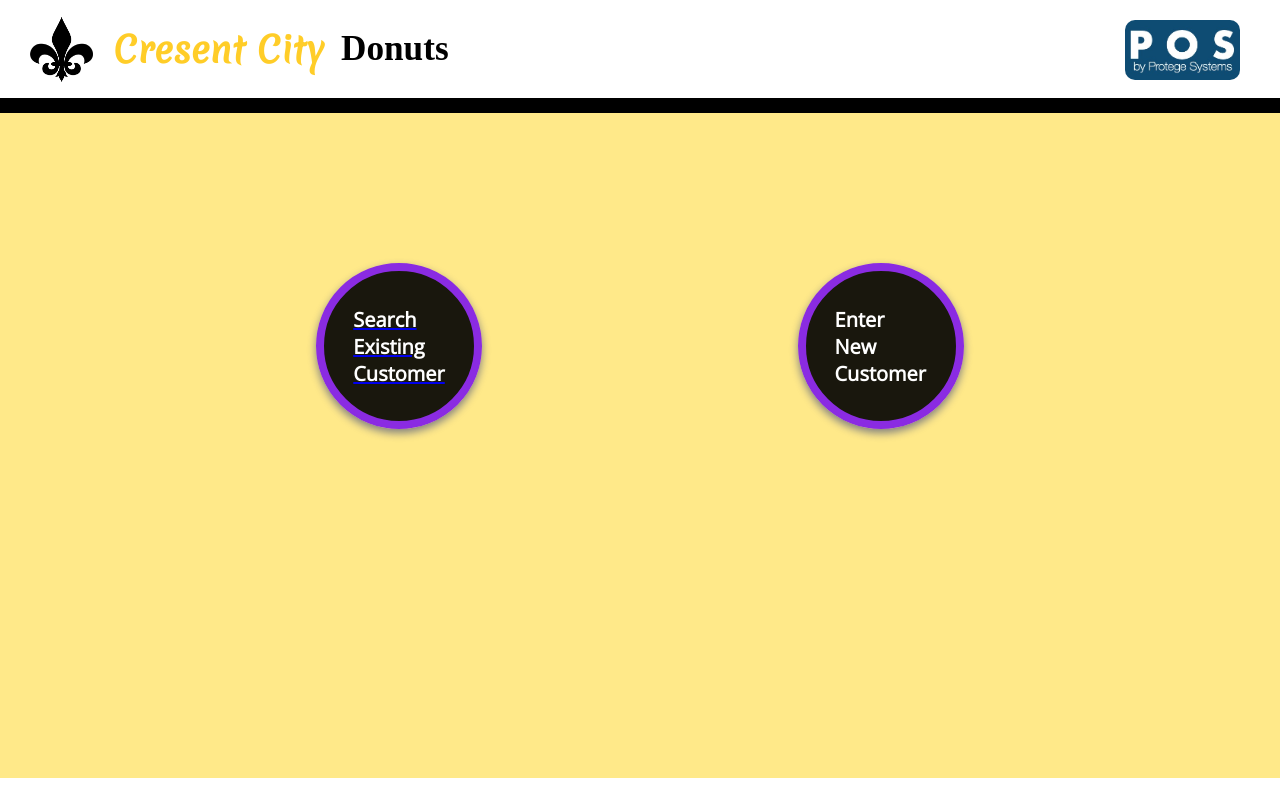
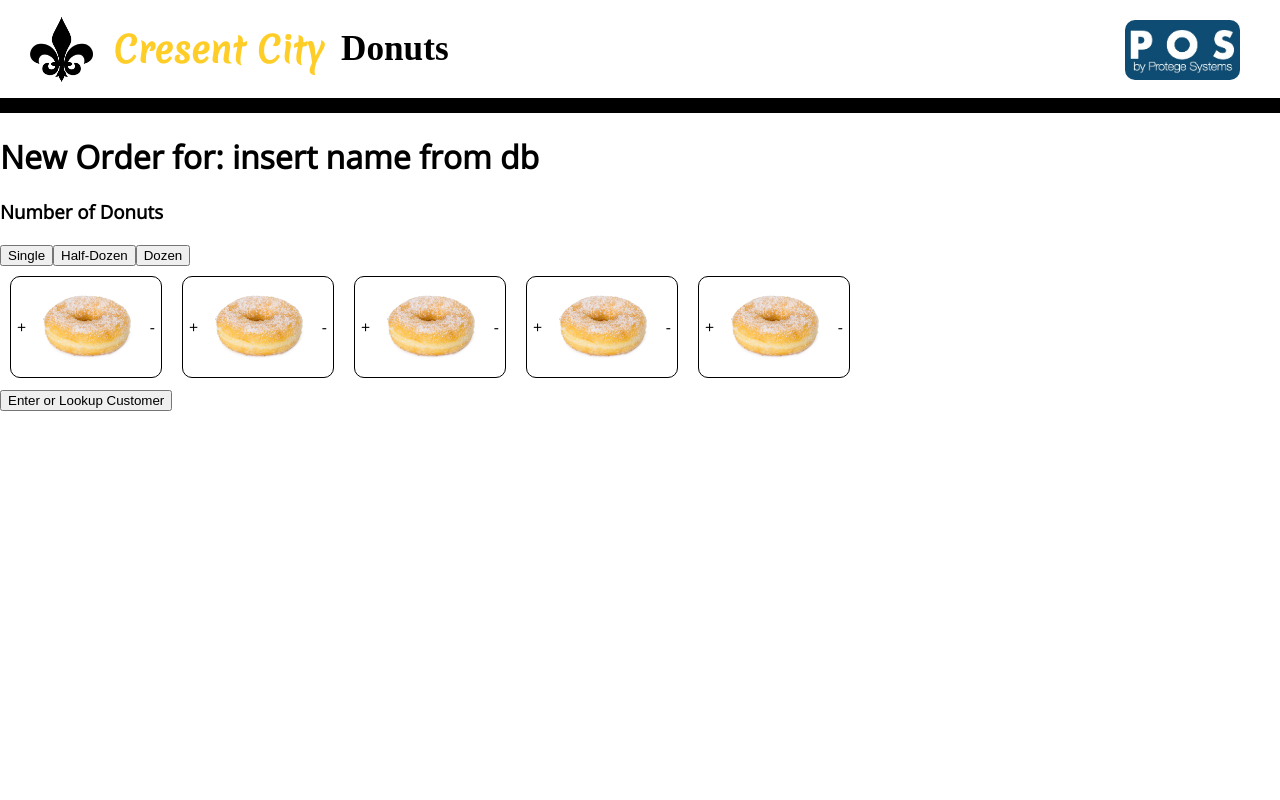
Before and after one commit to wheresronald0/Crescent_City_Donuts, a React (Create React App) app in the folder cresent-city-donuts/: page /order-entry in a window 1280 px wide. Built offline with nearby package versions, Linux system fonts and the light colour scheme; a web font is replaced by a local one.

Commit message:
added a few components

```diff
--- a/cresent-city-donuts/src/Components/Customer-Select/Customer-Select.js
+++ /dev/null
@@ -1,19 +0,0 @@
-import React from "react";
-import "./Customer-Select.css";
-
-const customerSelect = () => {
-  return (
-    <div className="selectorContainer">
-      <a href="/customer-data-search">
-        <div className="existingCustomer">
-          <p className="searchLable"> Search Existing Customer</p>
-        </div>
-      </a>
-      <div className="newCustomer">
-        <p className="searchLable">Enter New Customer</p>
-      </div>
-    </div>
-  );
-};
-
-export default customerSelect;
--- /dev/null
+++ b/cresent-city-donuts/src/Components/Donut/Donut.css
@@ -0,0 +1,15 @@
+.donutContainer {
+  margin: 10px 10px;
+  display: flex;
+  flex-direction: row;
+  justify-content: center;
+  align-items: center;
+  height: 100px;
+  width: 150px;
+  border: 1px solid black;
+  border-radius: 10px;
+}
+
+.donutImage {
+  height: 100%;
+}
--- /dev/null
+++ b/cresent-city-donuts/src/Components/Donut/Donut.js
@@ -0,0 +1,15 @@
+import React from "react";
+import SugarGlazed from "../../Assests/sugar-glazed-side.jpeg";
+import "./Donut.css";
+
+const donut = props => {
+  return (
+    <div className="donutContainer">
+      <p>+</p>
+      <img src={SugarGlazed} className="donutImage" alt="donut" />
+      <p>-</p>
+    </div>
+  );
+};
+
+export default donut;
--- a/cresent-city-donuts/src/Components/Nav-Bar/Nav-Bar.js
+++ b/cresent-city-donuts/src/Components/Nav-Bar/Nav-Bar.js
@@ -7,12 +7,12 @@ const navBar = props => {
   return (
     <div className="mainContainer">
       <div className="logoContainer">
-        <img className="logoImage" src={Logo} />
+        <img className="logoImage" src={Logo} alt="Flor de lis" />
         <h1 className="nameFont">Cresent City</h1>
         <h1 className="donutFont">Donuts</h1>
       </div>
       <div>
-        <img className="posImage" src={POS} />
+        <img className="posImage" src={POS} alt="POS Vendor Company Logo" />
       </div>
     </div>
   );
--- a/cresent-city-donuts/src/Components/Customer-Select/Customer-Select.css
+++ b/cresent-city-donuts/src/Components/New-Order/New-Order.css
@@ -31,6 +31,18 @@
   border: solid 8px blueviolet;
   box-shadow: 0px 4px 8px grey;
 }
+.orderEntry {
+  height: 150px;
+  width: 150px;
+  margin-top: 150px;
+  border-radius: 100%;
+  background-color: rgba(0, 0, 0, 0.9);
+  display: flex;
+  justify-content: right;
+  align-items: center;
+  border: solid 8px green;
+  box-shadow: 0px 4px 8px grey;
+}
 
 .searchLable {
   color: white;
--- /dev/null
+++ b/cresent-city-donuts/src/Components/New-Order/New-Order.js
@@ -0,0 +1,26 @@
+import React from "react";
+import "./New-Order.css";
+
+const newOrder = () => {
+  return (
+    <div className="selectorContainer">
+      <a href="/customer-data-search">
+        <div className="existingCustomer">
+          <p className="searchLable"> Search Existing Customer</p>
+        </div>
+      </a>
+      <a href="/new-customer-data">
+        <div className="newCustomer">
+          <p className="searchLable">Enter New Customer</p>
+        </div>
+      </a>
+      <a href="/order-entry">
+        <div className="orderEntry">
+          <p className="searchLable">Order Now</p>
+        </div>
+      </a>
+    </div>
+  );
+};
+
+export default newOrder;
--- a/cresent-city-donuts/src/Container/Customer-Data-Search/Customer-Data-Search.js
+++ b/cresent-city-donuts/src/Container/Customer-Data-Search/Customer-Data-Search.js
@@ -10,7 +10,11 @@ class CustomerDataSearch extends Component {
         <form>
           <lable>Enter Customer Name</lable>
           <input type="text" />
+          <button>Search</button>
         </form>
+        <a href="/">
+          <button>Back</button>
+        </a>
       </div>
     );
   }
--- /dev/null
+++ b/cresent-city-donuts/src/Container/New-Customer-Data/New-Customer-Data.js
@@ -0,0 +1,33 @@
+import React, { Component } from "react";
+
+class NewCustomerData extends Component {
+  constructor(props) {
+    super(props);
+  }
+  render() {
+    return (
+      <div>
+        <form>
+          <lable>Name</lable>
+          <input type="text" />
+          <lable>Address</lable>
+          <input type="text" />
+          <lable>Address</lable>
+          <input type="text" />
+          <lable>State</lable>
+          <input type="text" />
+          <lable>City</lable>
+          <input type="text" />
+          <lable>Zip</lable>
+          <input type="text" />
+          <button>Submit</button>
+        </form>
+        <a href="/">
+          <button>Back</button>
+        </a>
+      </div>
+    );
+  }
+}
+
+export default NewCustomerData;
--- /dev/null
+++ b/cresent-city-donuts/src/Container/Order-Entry/Order-Entry.css
@@ -0,0 +1,4 @@
+.donutThumbnails {
+  display: flex;
+  flex-direction: row;
+}
--- /dev/null
+++ b/cresent-city-donuts/src/Container/Order-Entry/Order-Entry.js
@@ -0,0 +1,34 @@
+import React, { Component } from "react";
+import Donut from "../../Components/Donut/Donut";
+import "./Order-Entry.css";
+
+class OrderEntry extends Component {
+  constructor(props) {
+    super(props);
+  }
+  render() {
+    return (
+      <div>
+        <h1>New Order for: insert name from db</h1>
+        <div>
+          <h3>Number of Donuts</h3>
+          <button>Single</button>
+          <button>Half-Dozen</button>
+          <button>Dozen</button>
+        </div>
+        <section className="donutThumbnails">
+          <Donut />
+          <Donut />
+          <Donut />
+          <Donut />
+          <Donut />
+        </section>
+        <a href="/">
+          <button>Enter or Lookup Customer</button>
+        </a>
+      </div>
+    );
+  }
+}
+
+export default OrderEntry;
--- a/cresent-city-donuts/src/Container/POS-Systems/POS-System.js
+++ b/cresent-city-donuts/src/Container/POS-Systems/POS-System.js
@@ -1,8 +1,10 @@
 import React, { Component } from "react";
 import { Route, Switch } from "react-router-dom";
 import NavBar from "../../Components/Nav-Bar/Nav-Bar";
-import CustomerSelect from "../../Components/Customer-Select/Customer-Select";
+import NewOrder from "../../Components/New-Order/New-Order";
 import CustomerDataSearch from "../Customer-Data-Search/Customer-Data-Search";
+import NewCustomerData from "../New-Customer-Data/New-Customer-Data";
+import OrderEntry from "../Order-Entry/Order-Entry";
 
 class POSSystem extends Component {
   constructor(props) {
@@ -13,8 +15,10 @@ class POSSystem extends Component {
       <div>
         <NavBar />
         <Switch>
-          <Route path="/" component={CustomerSelect} />
           <Route path="/customer-data-search" component={CustomerDataSearch} />
+          <Route path="/new-customer-data" component={NewCustomerData} />
+          <Route path="/order-entry" component={OrderEntry} />
+          <Route path="/" component={NewOrder} />
         </Switch>
       </div>
     );
```
Also changed, not shown: cresent-city-donuts/src/Container/New-Customer-Data/New-Customer-Data.css (added).
